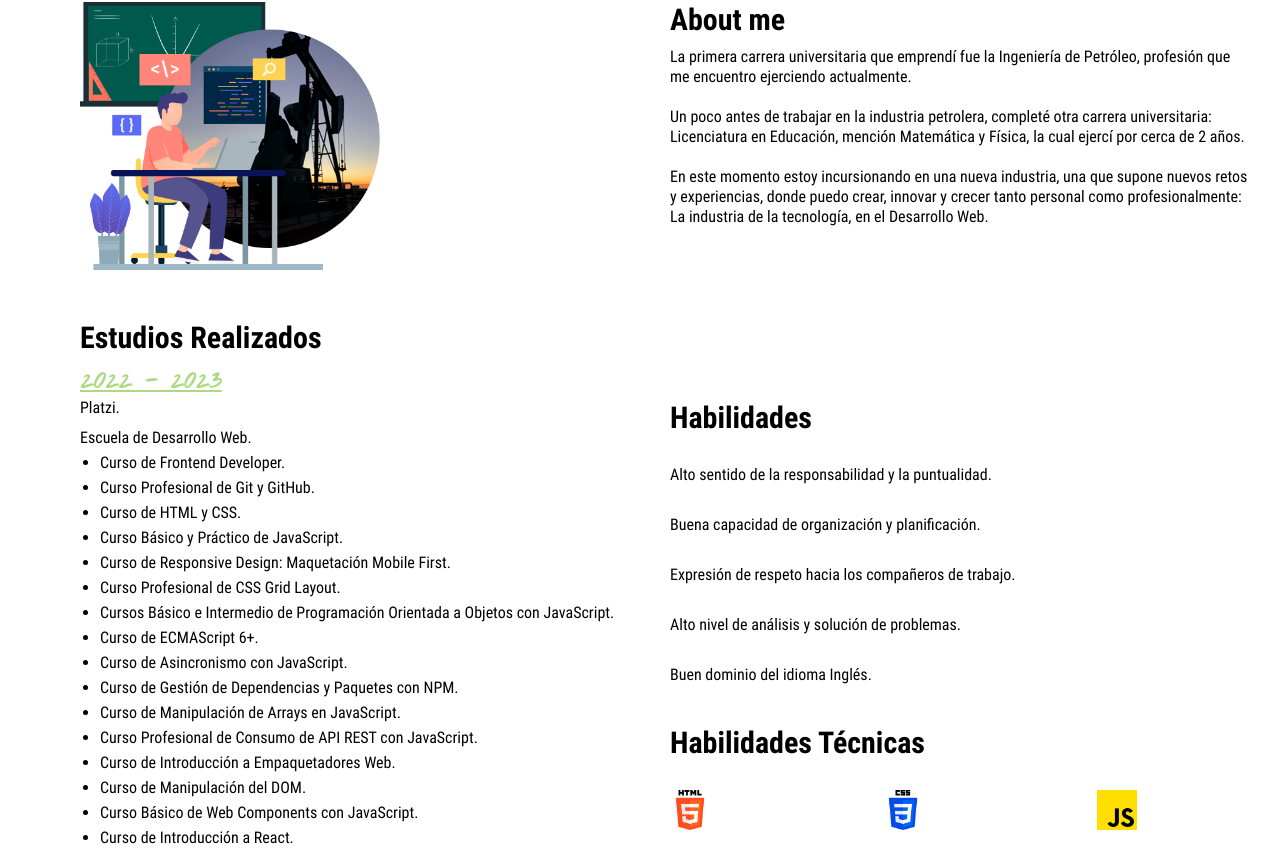
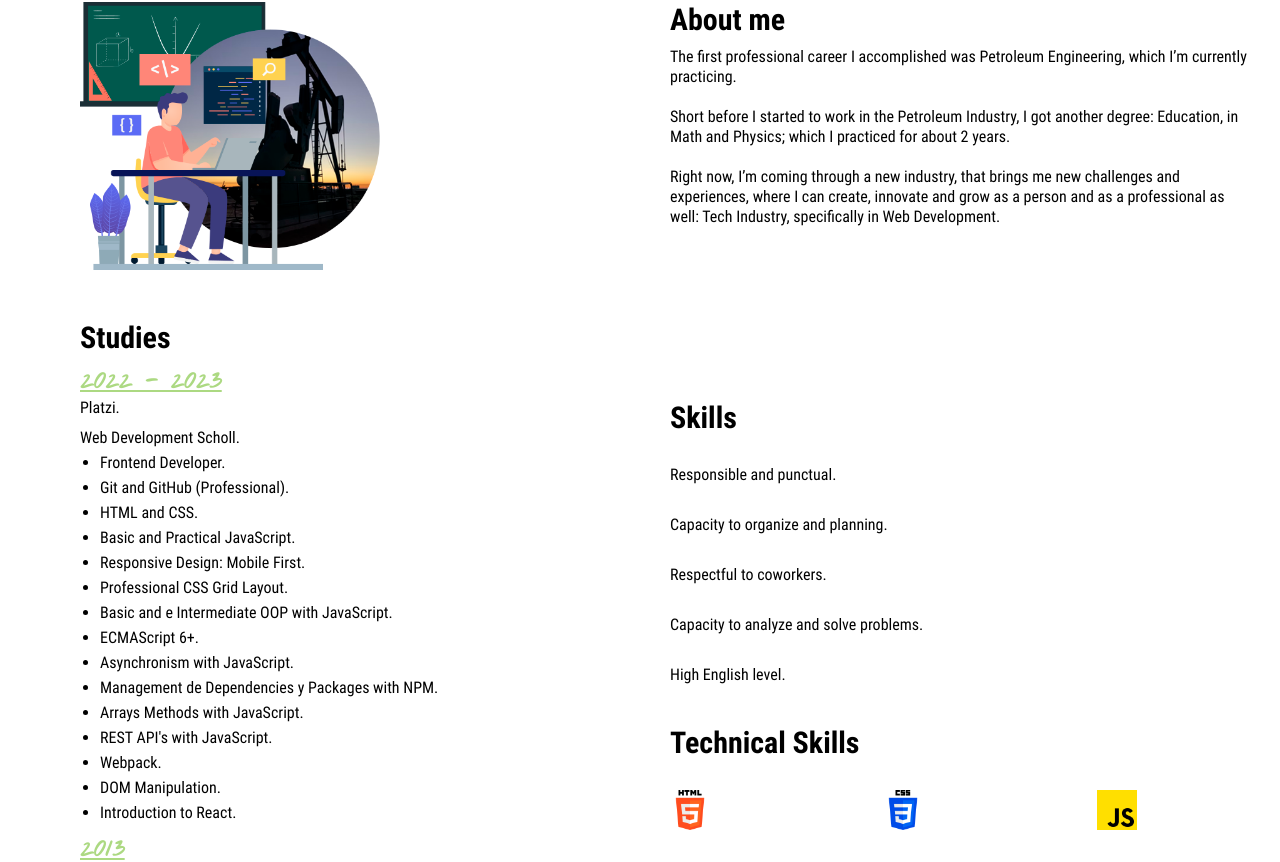
Before and after one commit to manuelmad/manuelmad-nextjs, a Next.js app: page / in a window 1280 px wide. Shown: the part 510-1372 px from the top of the page. Built offline with nearby package versions, Linux system fonts and the light colour scheme.

Commit message:
Traduciendo todo el main y el footer a inglés.

```diff
--- a/app/components/Footer/Footer.js
+++ b/app/components/Footer/Footer.js
@@ -7,8 +7,8 @@ export default function Header() {
         <footer id="contacto">
             <section className="contact">
                 <div>
-                    <h1>Contáctame</h1>
-                    <p>Si deseas ponerte en contacto conmigo para conocer un poco más acerca de mis proyectos, que colabore en alguno de los tuyos o para ofertas de trabajo, aquí te dejo la información que necesitas.</p>
+                    <h1>Contact me</h1>
+                    <p>If you want to get in touch with me to know a bit more about my projects, collaborate in some of yours or offer me a job, this is the information you need.</p>
                     <p>
                         <button>
                             <Link href="/projects">MY PROJECTS</Link>
--- a/app/page.js
+++ b/app/page.js
@@ -28,9 +28,6 @@ const nothing = Nothing_You_Could_Do({
 
 export default function Home() {
 
-  // const linkToProjects = ()=> {
-  //   window.location.href='/projects';
-  // }
   return (
     <>
       <Header
@@ -54,54 +51,53 @@ export default function Home() {
             <div className={styles.personal_info__left}>
                 <Image src="/imgs/about-me.png" width={479} height={428} alt="about me img"/>
                 <h1>About me</h1>
-                <p>La primera carrera universitaria que emprendí fue la Ingeniería de Petróleo, profesión que me encuentro ejerciendo actualmente.</p>
-                <p>Un poco antes de trabajar en la industria petrolera, completé otra carrera universitaria: Licenciatura en Educación, mención Matemática y Física, la cual ejercí por cerca de 2 años.</p>
-                <p>En este momento estoy incursionando en una nueva industria, una que supone nuevos retos y experiencias, donde puedo crear, innovar y crecer tanto personal como profesionalmente: La industria de la tecnología, en el Desarrollo Web.</p>
+                <p>The first professional career I accomplished was Petroleum Engineering, which I’m currently practicing.</p>
+                <p>Short before I started to work in the Petroleum Industry, I got another degree: Education, in Math and Physics; which I practiced for about 2 years.</p>
+                <p>Right now, I’m coming through a new industry, that brings me new challenges and experiences, where I can create, innovate and grow as a person and as a professional as well: Tech Industry, specifically in Web Development.</p>
             </div>
             <div className={styles.personal_info__right}>
                 <h1>About me</h1>
-                <p>La primera carrera universitaria que emprendí fue la Ingeniería de Petróleo, profesión que me encuentro ejerciendo actualmente.</p>
-                <p>Un poco antes de trabajar en la industria petrolera, completé otra carrera universitaria: Licenciatura en Educación, mención Matemática y Física, la cual ejercí por cerca de 2 años.</p>
-                <p>En este momento estoy incursionando en una nueva industria, una que supone nuevos retos y experiencias, donde puedo crear, innovar y crecer tanto personal como profesionalmente: La industria de la tecnología, en el Desarrollo Web.</p>
+                <p>The first professional career I accomplished was Petroleum Engineering, which I’m currently practicing.</p>
+                <p>Short before I started to work in the Petroleum Industry, I got another degree: Education, in Math and Physics; which I practiced for about 2 years.</p>
+                <p>Right now, I’m coming through a new industry, that brings me new challenges and experiences, where I can create, innovate and grow as a person and as a professional as well: Tech Industry, specifically in Web Development.</p>
             </div>
         </section>
         <section id="curriculum" className={styles.curriculum}>
             <div className={styles.curriculum_left}>
-                <h1>Estudios Realizados</h1>
+                <h1>Studies</h1>
                 <h2 className={nothing.className}><u>2022 - 2023</u></h2>
                 <p>Platzi.</p>
-                <ul>Escuela de Desarrollo Web.
-                    <li>Curso de Frontend Developer.</li>
-                    <li>Curso Profesional de Git y GitHub.</li>
-                    <li>Curso de HTML y CSS.</li>
-                    <li>Curso Básico y Práctico de JavaScript.</li>
-                    <li>Curso de Responsive Design: Maquetación Mobile First.</li>
-                    <li>Curso Profesional de CSS Grid Layout.</li>
-                    <li>Cursos Básico e Intermedio de Programación Orientada a Objetos con JavaScript.</li>
-                    <li>Curso de ECMAScript 6+.</li>
-                    <li>Curso de Asincronismo con JavaScript.</li>
-                    <li>Curso de Gestión de Dependencias y Paquetes con NPM.</li>
-                    <li>Curso de Manipulación de Arrays en JavaScript.</li>
-                    <li>Curso Profesional de Consumo de API REST con JavaScript.</li>
-                    <li>Curso de Introducción a Empaquetadores Web.</li>
-                    <li>Curso de Manipulación del DOM.</li>
-                    <li>Curso Básico de Web Components con JavaScript.</li>
-                    <li>Curso de Introducción a React.</li>
+                <ul>Web Development Scholl.
+                    <li>Frontend Developer.</li>
+                    <li>Git and GitHub (Professional).</li>
+                    <li>HTML and CSS.</li>
+                    <li>Basic and Practical JavaScript.</li>
+                    <li>Responsive Design: Mobile First.</li>
+                    <li>Professional CSS Grid Layout.</li>
+                    <li>Basic and e Intermediate OOP with JavaScript.</li>
+                    <li>ECMAScript 6+.</li>
+                    <li>Asynchronism with JavaScript.</li>
+                    <li>Management de Dependencies y Packages with NPM.</li>
+                    <li>Arrays Methods with JavaScript.</li>
+                    <li>REST API's with JavaScript.</li>
+                    <li>Webpack.</li>
+                    <li>DOM Manipulation.</li>
+                    <li>Introduction to React.</li>
                 </ul>
                 <h2 className={nothing.className}><u>2013</u></h2>
-                <p>La Universidad del Zulia (L.U.Z.), Maracaibo, Venezuela.<br/>Título obtenido: Licenciado en Educación. Mención: Matemática y Física.</p>
+                <p>La Universidad del Zulia (L.U.Z.), Maracaibo, Venezuela.<br/>Degree: Education Graduate. Mention: Math and Physics.</p>
                 <h2 className={nothing.className}><u>2008</u></h2>
-                <p>La Universidad del Zulia (L.U.Z.), Maracaibo, Venezuela.<br/>Título obtenido: Ingeniero de Petróleo.</p>
+                <p>La Universidad del Zulia (L.U.Z.), Maracaibo, Venezuela.<br/>Degree: Petroleum Engineer.</p>
             </div>
             <div className={styles.curriculum_right}>
-                <h1>Habilidades</h1>
-                <p>Alto sentido de la responsabilidad y la puntualidad.</p>
-                <p>Buena capacidad de organización y planificación.</p>
-                <p>Expresión de respeto hacia los compañeros de trabajo.</p>
-                <p>Alto nivel de análisis y solución de problemas.</p>
-                <p>Buen dominio del idioma Inglés.</p>
+                <h1>Skills</h1>
+                <p>Responsible and punctual.</p>
+                <p>Capacity to organize and planning.</p>
+                <p>Respectful to coworkers.</p>
+                <p>Capacity to analyze and solve problems.</p>
+                <p>High English level.</p>
 
-                <h1 className={styles.technical_habilities}>Habilidades Técnicas</h1>
+                <h1 className={styles.technical_habilities}>Technical Skills</h1>
                 <div className={styles.habilities_container}>
                     <p><Image src="/imgs/html-5.png" alt="logo html 5" width={512} height={512}/></p>
                     <p><Image src="/imgs/css-3.png" alt="logo css 3" width={512} height={512}/></p>
```
